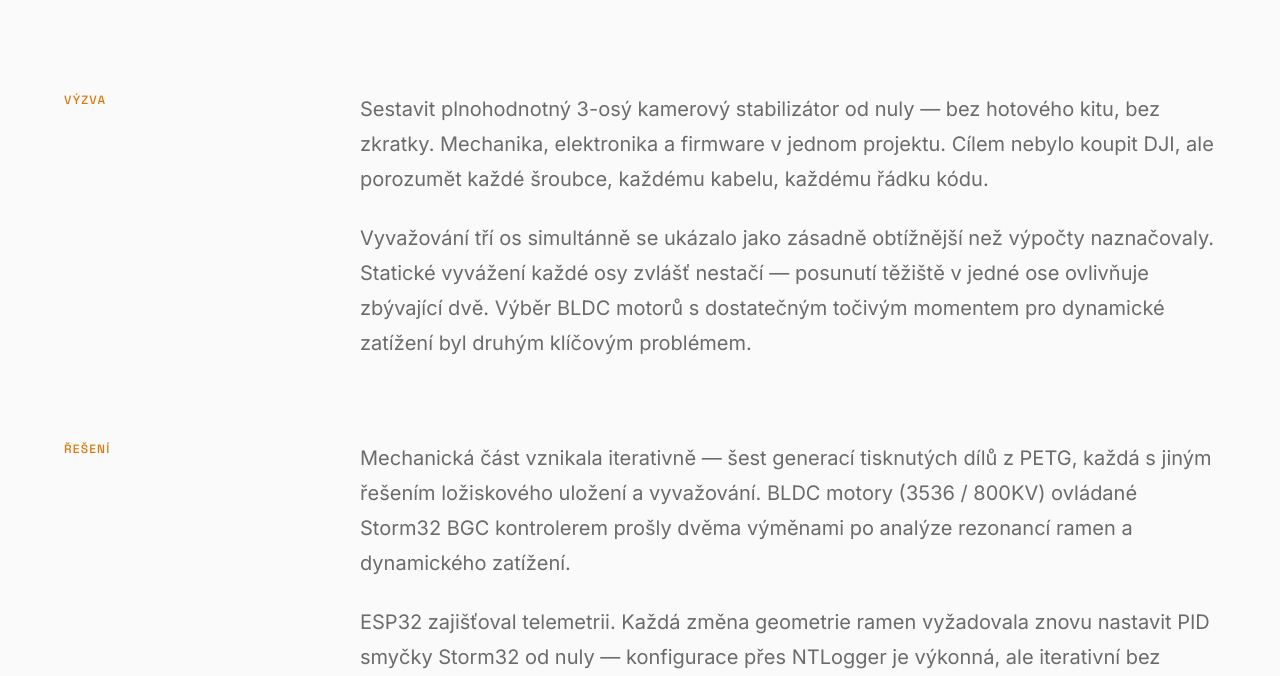
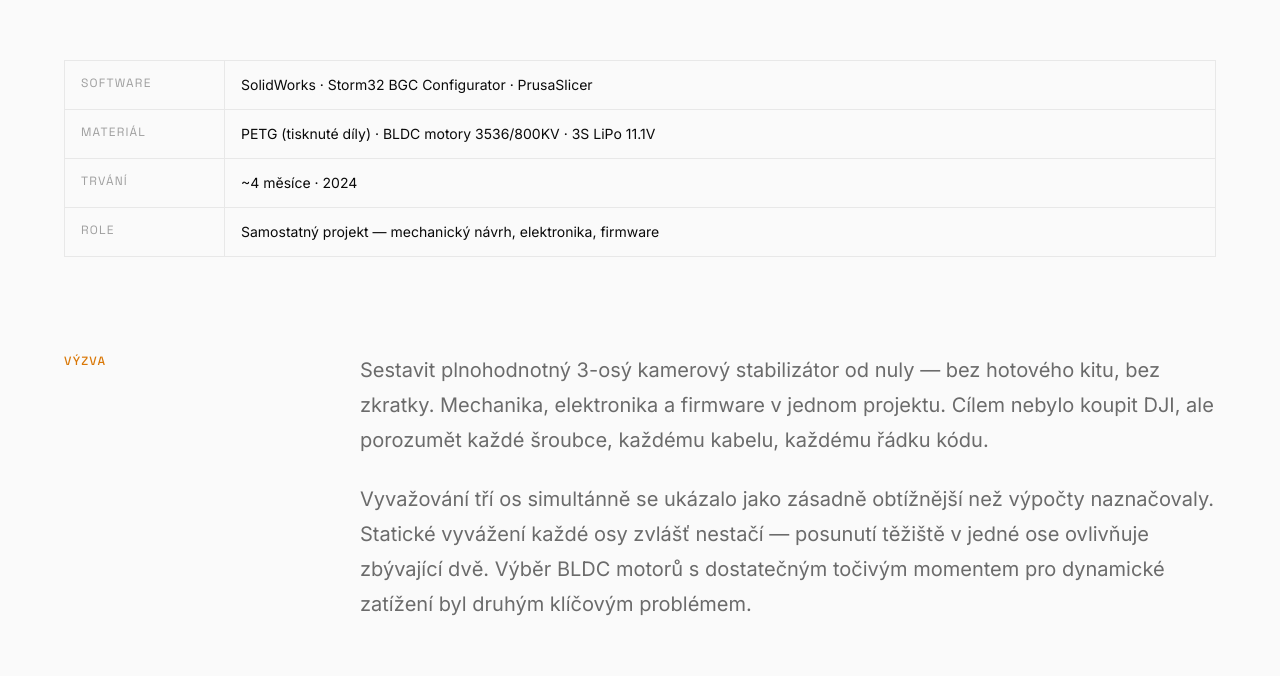
Before and after one commit to JanHrnek/portfolio, a Next.js app: page /projekty/axiscore in a window 1280 px wide. Shown: the part 1204-1880 px from the top of the page. Built offline with nearby package versions, Linux system fonts and the light colour scheme.

Commit message:
feat: technical specs datasheet for all projects

```diff
--- a/src/app/projekty/[slug]/ProjectDetail.tsx
+++ b/src/app/projekty/[slug]/ProjectDetail.tsx
@@ -365,7 +365,45 @@ export default function ProjectDetail({
         </div>
       </div>
 
-      {/* ── 2. CASE STUDY ────────────────────────────────── */}
+      {/* ── 2. DATASHEET ─────────────────────────────────── */}
+      <section className="px-6 lg:px-16 pt-16 pb-0">
+        <div className="max-w-7xl mx-auto">
+          <FadeIn>
+            <div style={{ border: "1px solid var(--color-border)" }}>
+              {project.datasheet.map((row, i) => (
+                <div
+                  key={i}
+                  className="grid grid-cols-[110px_1fr] sm:grid-cols-[160px_1fr]"
+                  style={{
+                    borderBottom:
+                      i < project.datasheet.length - 1
+                        ? "1px solid var(--color-border)"
+                        : undefined,
+                  }}
+                >
+                  <div
+                    className="px-4 py-3.5 text-xs uppercase tracking-[0.1em] font-heading"
+                    style={{
+                      color: "var(--color-subtle)",
+                      borderRight: "1px solid var(--color-border)",
+                    }}
+                  >
+                    {row.label}
+                  </div>
+                  <div
+                    className="px-4 py-3.5 text-sm"
+                    style={{ color: "var(--color-text)", fontFamily: "var(--font-body)" }}
+                  >
+                    {row.value}
+                  </div>
+                </div>
+              ))}
+            </div>
+          </FadeIn>
+        </div>
+      </section>
+
+      {/* ── 3. CASE STUDY ────────────────────────────────── */}
       <section className="py-24 px-6 lg:px-16">
         <div className="max-w-7xl mx-auto space-y-20">
           {(
--- a/src/data/projects.ts
+++ b/src/data/projects.ts
@@ -11,6 +11,7 @@ export type MainProject = {
   heroTheme: "dark" | "light"
   accentColor: string
   galleryLayout: "2col" | "hero-2col"
+  datasheet: { label: string; value: string }[]
   caseStudy: {
     challenge: string[]
     solution: string[]
@@ -55,6 +56,13 @@ export const mainProjects: MainProject[] = [
     heroTheme: "dark",
     accentColor: "#D97706",
     galleryLayout: "2col",
+
+    datasheet: [
+      { label: "Software",  value: "SolidWorks · Storm32 BGC Configurator · PrusaSlicer" },
+      { label: "Materiál",  value: "PETG (tisknuté díly) · BLDC motory 3536/800KV · 3S LiPo 11.1V" },
+      { label: "Trvání",    value: "~4 měsíce · 2024" },
+      { label: "Role",      value: "Samostatný projekt — mechanický návrh, elektronika, firmware" },
+    ],
 
     caseStudy: {
       challenge: [
@@ -142,6 +150,14 @@ export const mainProjects: MainProject[] = [
     accentColor: "#0D9488",
     galleryLayout: "hero-2col",
 
+    datasheet: [
+      { label: "Software",  value: "SolidWorks · VS Code + ESP-IDF · KiCad" },
+      { label: "Materiál",  value: "Ocel (mechanika) · ESP32, MPU-6050, elektromagnet 24V · pružiny Sodemann" },
+      { label: "Trvání",    value: "12 týdnů · 2025" },
+      { label: "Tým",       value: "4 členové" },
+      { label: "Role",      value: "Mechanický návrh · firmware ESP32" },
+    ],
+
     caseStudy: {
       challenge: [
         "Navrhnout bezpečnostní brzdný systém výtahu, který při detekci pádu kabiny spolehlivě zastaví pohyb do definované vzdálenosti. Systém musí fungovat i při výpadku napájení — selhání elektriky nesmí znamenat selhání bezpečnosti.",
@@ -223,6 +239,13 @@ export const mainProjects: MainProject[] = [
     accentColor: "#16A34A",
     galleryLayout: "hero-2col",
 
+    datasheet: [
+      { label: "Software",  value: "SolidWorks · VS Code + ESP-IDF" },
+      { label: "Materiál",  value: "PETG (demonstrátor) · ocel (sloup)" },
+      { label: "Trvání",    value: "Bakalářská práce 2025/2026" },
+      { label: "Role",      value: "Autor — veškerý návrh a implementace" },
+    ],
+
     caseStudy: {
       challenge: [
         "Navrhnout halový volejbalový sloup s integrovaným mechanismem pro výškové nastavení a napínání sítě — celý pohonný systém ukrytý uvnitř sloupu, bez viditelné technologie nebo externích komponent. Klíčový požadavek: vizuální čistota nesmí být kompromisem.",
@@ -303,6 +326,13 @@ export const mainProjects: MainProject[] = [
     heroTheme: "dark",
     accentColor: "#8B5CF6",
     galleryLayout: "2col",
+
+    datasheet: [
+      { label: "Software",  value: "SolidWorks (3D model + 2D dokumentace)" },
+      { label: "Materiál",  value: "Ocel / hliník (forma) · polyuretan (výrobek)" },
+      { label: "Trvání",    value: "~6 týdnů · 2025" },
+      { label: "Role",      value: "CAD technik — návrh formy a automatizace separátoru" },
+    ],
 
     caseStudy: {
       challenge: [
```
